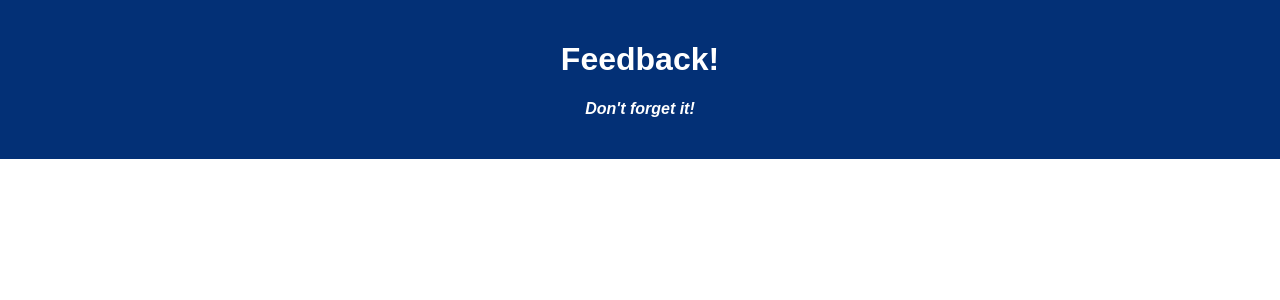
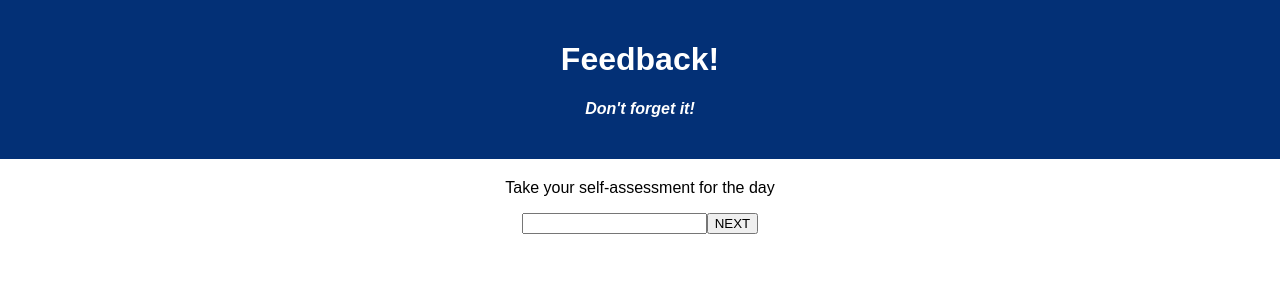
Before and after one commit to matthewbouc/weekend-redux-feedback-loop, a React (Create React App) app: page /#/admin in a window 1280 px wide. Shown: the top 300 px of the page. Built offline with nearby package versions, Linux system fonts and the light colour scheme.

Commit message:
feelingpage: input, button, state for input value, button hander dispatches to reducer and history.push

```diff
--- a/src/components/App/App.jsx
+++ b/src/components/App/App.jsx
@@ -18,26 +18,26 @@ function App() {
         <h1 className='App-title'>Feedback!</h1>
         <h4>Don't forget it!</h4>
       </header>
-      <Router>
-        <Route exact path="/">
+      {/* <Router>
+        <Route exact path="/"> */}
           <p>Take your self-assessment for the day</p>
-        </Route>
-        <Route exact path="/feeling">
+        {/* </Route>
+        <Route exact path="/feeling"> */}
           <FeelingPage />
-        </Route>
-        <Route exact path="/understanding">
+        {/* </Route>
+        <Route exact path="/understanding"> */}
           <UnderstandingPage />
-        </Route>
-        <Route exact path="/support">
+        {/* </Route>
+        <Route exact path="/support"> */}
           <SupportPage />
-        </Route>
-        <Route exact path="/comments">
+        {/* </Route>
+        <Route exact path="/comments"> */}
           <CommentPage />
-        </Route>
-        <Route exact path="/admin">
+        {/* </Route>
+        <Route exact path="/admin"> */}
           <AdminPage />
-        </Route>
-      </Router>
+        {/* </Route>
+      </Router> */}
     </div>
   );
 }
--- a/src/components/FeelingPage/FeelingPage.jsx
+++ b/src/components/FeelingPage/FeelingPage.jsx
@@ -1,6 +1,25 @@
+import {useState} from 'react';
+import { useDispatch } from 'react-redux';
+import { useHistory } from 'react-router-dom';
+
 function FeelingPage() {
+    const [feelingState, setFeelingState] = useState('');
+    const dispatch = useDispatch();
+    const history = useHistory();
+
+    const handleNext = () => {
+        dispatch({
+            type: 'GET_FEELINGS',
+            payload: feelingState
+        })
+        history.push('/understanding');
+    }
+
     return(
-        <div></div>
+        <form>
+            <input onChange={(event)=>setFeelingState(event.target.value)} type="text" />
+            <button onClick={handleNext} type="button">NEXT</button>
+        </form>
     )
 }
 
```
